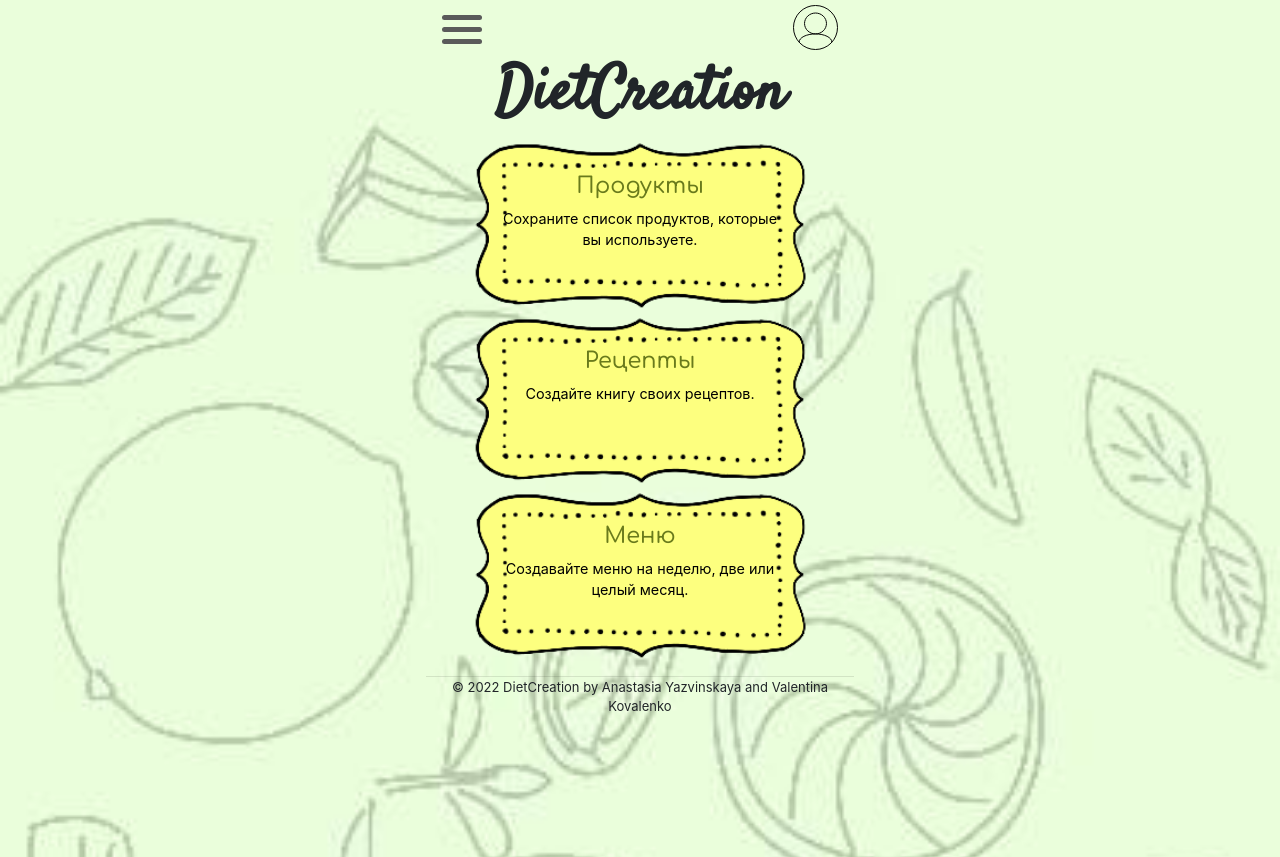
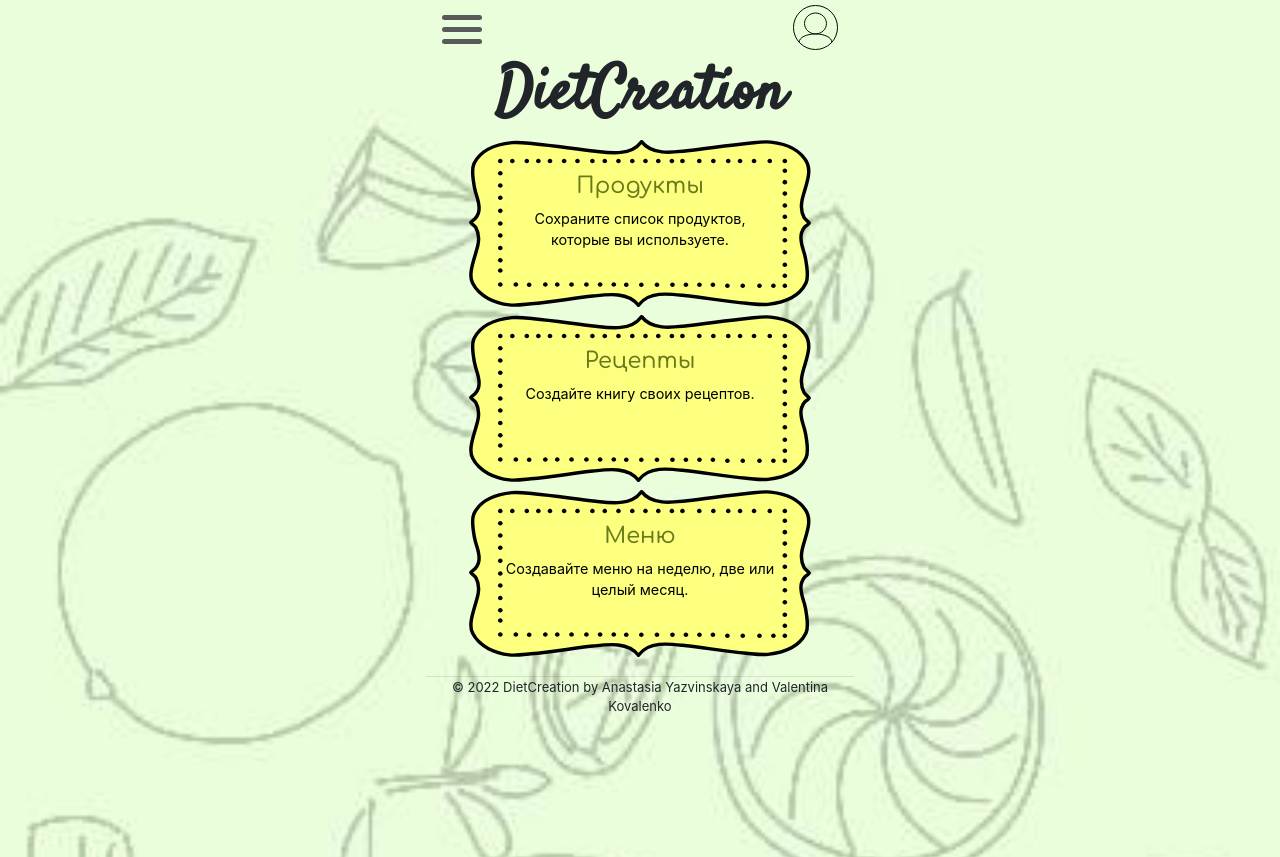
Before and after one commit to AnastasiaYazvinskaya/diet-creation, a Python web app: template app/templates/index.html in a window 1280 px wide. Shown: the top 857 px of the page. Run offline with Jinja, Linux system fonts and the light colour scheme; the template is opened without the code that fills it, so the values that code supplies are empty; some libraries are stand-ins or nearby versions; some web fonts are replaced.

Commit message:
borders update svg

```diff
--- a/app/static/css/index.css
+++ b/app/static/css/index.css
@@ -6,7 +6,7 @@ h1 {
 .container div {
     text-align: center;
     /*background-color: aqua;*/
-    background-image: url("../images/frame3.png");
+    background-image: url("../images/border.svg");
     background-size: 100%;
     background-repeat: no-repeat;
     margin: 5px 7%;
@@ -30,5 +30,5 @@ h1 {
 }
 .container div a p {
     font-size: 0.9em;
-    padding: 0 30px;
+    padding: 0 35px;
 }
```
Also changed, not shown: app/static/images/border.svg (added).
